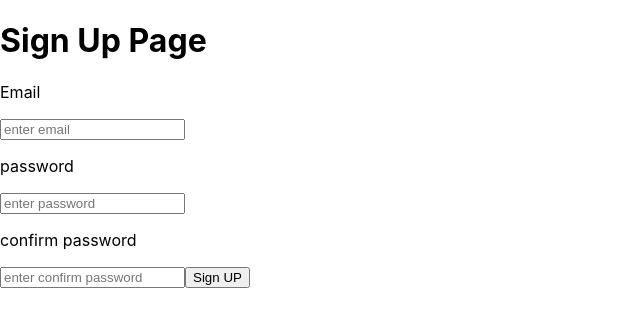
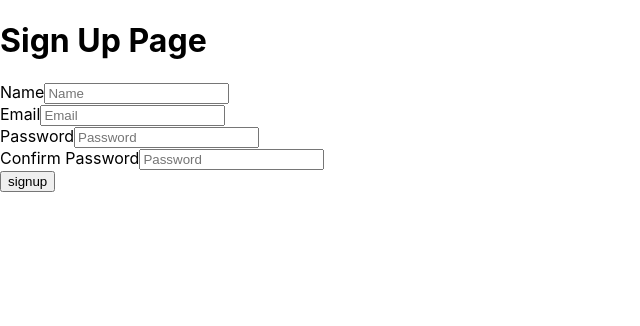
Before and after one commit to iamrit01/Review-client-side, a React (Create React App) app in the folder client/: page /api/v1/users/create in a window 1280 px wide. Shown: the top 326 px of the page, without its empty margins (0-640 px from the left). Built offline with nearby package versions, Linux system fonts and the light colour scheme.

Commit message:
added onsubmit function;

```diff
--- a/client/src/api/index.js
+++ /dev/null
@@ -1,13 +0,0 @@
-import axios from "axios";
-
-const api = axios.create({
-  baseURL: "http://8000/api/v1/users",
-});
-
-export const signup = (payload) => api.post("/create", payload);
-
-const apis = {
-  signup,
-};
-
-export default apis;
--- a/client/src/components/Signup.js
+++ b/client/src/components/Signup.js
@@ -1,43 +1,80 @@
-import React, { Component } from "react";
-import api from "../api";
-class Signup extends Component {
-  constructor(props) {
-    super(props);
-    this.state = {
-      name: "",
-      password: "",
-      confirmPassword: "",
-    };
-  }
-  signUPData() {
-    const { name, password, confirmPassword } = this.state;
-    const payload = { name, password, confirmPassword };
+import React, { useState } from "react";
+import axios from "axios";
 
-    api.signup(payload).then(
-      (response) => {
-        console.log(response);
-      },
-      (error) => {
-        console.log(`error from signup api ${error}`);
-      }
-    );
-  }
-  render() {
-    return (
+const Signup = () => {
+  const [name, setName] = useState("");
+  const [email, setEmail] = useState("");
+  const [password, setPassword] = useState("");
+  const [confirmPassword, setConfirmPassword] = useState("");
+
+  const signUPData = async (event) => {
+    event.preventDefault();
+
+    let user = { name, email, password, confirmPassword };
+    // console.log("signup user", user);
+
+    await axios.post("http://localhost:8000/api/v1/users/create", {
+      data: user,
+    });
+  };
+  return (
+    <div>
+      <h1> Sign Up Page</h1>
       <div>
-        <h1> Sign Up Page</h1>
-        <form action="/api/v1/users/create" method="POST">
-          <p>Email</p>
-          <input type="email" placeholder="enter email"></input>
-          <p>password</p>
-          <input type="password" placeholder="enter password"></input>
-          <p>confirm password</p>
-          <input type="password" placeholder="enter confirm password"></input>
-          <button onClick={this.signUPData}>Sign UP</button>
-        </form>
+        <label>
+          Name
+          <input
+            name="password"
+            type="text"
+            placeholder="Name"
+            value={name}
+            onChange={(event) => setName(event.target.value)}
+          />
+        </label>
       </div>
-    );
-  }
-}
+      <div>
+        <label>
+          Email
+          <input
+            name="email"
+            type="email"
+            placeholder="Email"
+            value={email}
+            onChange={(event) => setEmail(event.target.value)}
+          />
+        </label>
+      </div>
+      <div>
+        <label>
+          Password
+          <input
+            name="password"
+            type="password"
+            placeholder="Password"
+            value={password}
+            onChange={(event) => setPassword(event.target.value)}
+          />
+        </label>
+      </div>
+      <div>
+        <label>
+          Confirm Password
+          <input
+            name="password"
+            type="password"
+            placeholder="Password"
+            value={confirmPassword}
+            onChange={(event) => setConfirmPassword(event.target.value)}
+          />
+        </label>
+      </div>
+      <input
+        type="submit"
+        value="signup"
+        onClick={(event) => signUPData(event)}
+      />
+    </div>
+  );
+};
 
 export default Signup;
```
Also changed, not shown: client/src/api/apis.js (deleted, +0 -9 lines), 1 other file (tests, documents, lock files or other folders).
